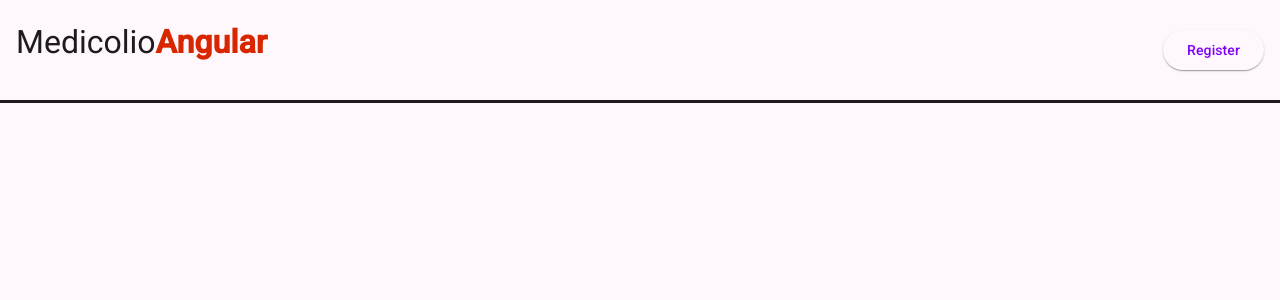
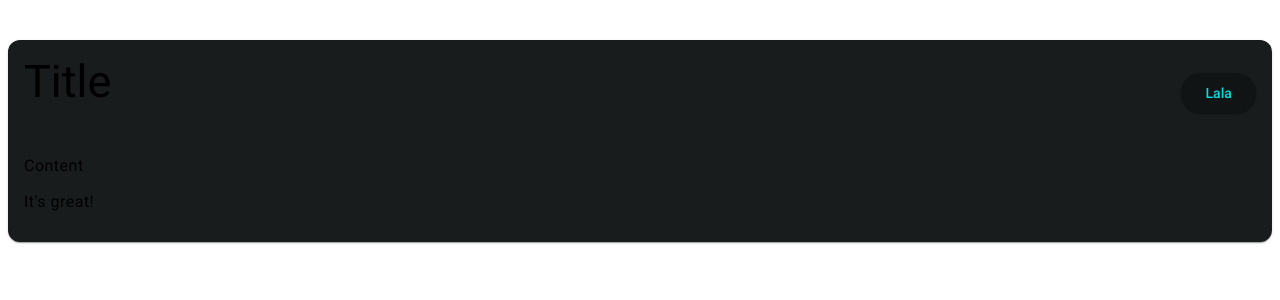
Before and after one commit to jknezevic1712/medicolio-ng, an Angular app: page / in a window 1280 px wide. Shown: the top 300 px of the page. Built offline with nearby package versions, Linux system fonts and the light colour scheme.

Commit message:
Changes:
Working on adding shared components.
Layout needs fixing because of incorrect UI displaying (header not shown).

```diff
--- a/src/app/app.component.html
+++ b/src/app/app.component.html
@@ -1 +1,17 @@
-<router-outlet />
+<main>
+  <!-- <router-outlet /> -->
+
+  <section class="homepage">
+    <base-card>
+      <div header class="homepage-card-header">
+        <h2>Title</h2>
+        <base-button>Lala</base-button>
+      </div>
+
+      <div content class="homepage-card-content">
+        <p>Content</p>
+        <p>It's great!</p>
+      </div>
+    </base-card>
+  </section>
+</main>
--- a/src/app/app.component.sass
+++ b/src/app/app.component.sass
@@ -1,5 +1,12 @@
-.app
-  height: 100%
-  min-height: 100vh
+.homepage
+  width: 100%
+  max-width: 1536px
+  margin: 0 auto
+  padding-top: 2rem
+
+.homepage-card-header
+  width: 100%
   display: flex
-  flex-direction: column
+  justify-content: space-between
+  align-items: center
+  padding-bottom: 1.5rem
--- a/src/app/app.component.ts
+++ b/src/app/app.component.ts
@@ -1,10 +1,14 @@
 import { Component } from '@angular/core';
+// components
+import { BaseCardComponent } from '@/components/shared/base-card/base-card.component';
+import { BaseButtonComponent } from '@/components/shared/base-button/base-button.component';
+// utils
 import { RouterOutlet } from '@angular/router';
 
 @Component({
   selector: 'app-root',
   standalone: true,
-  imports: [RouterOutlet],
+  imports: [RouterOutlet, BaseCardComponent, BaseButtonComponent],
   templateUrl: './app.component.html',
   styleUrl: './app.component.sass',
 })
--- a/src/app/page-not-found/page-not-found.component.ts
+++ b/src/app/page-not-found/page-not-found.component.ts
@@ -1,15 +1,15 @@
 import { Component } from '@angular/core';
 // components
+import { BaseButtonComponent } from '@/components/shared/base-button/base-button.component'; // utils
+// utils
 import { Location } from '@angular/common';
-// utils
-import { BaseButton } from '@/components/shared/base-button/base-button.component';
 
 @Component({
   standalone: true,
   selector: 'page-not-found',
   templateUrl: 'page-not-found.component.html',
   styleUrl: 'page-not-found.component.sass',
-  imports: [BaseButton],
+  imports: [BaseButtonComponent],
 })
 export class PageNotFoundComponent {
   constructor(private location: Location) {}
--- a/src/components/header/header.component.ts
+++ b/src/components/header/header.component.ts
@@ -1,6 +1,6 @@
 import { Component } from '@angular/core';
 // components
-import { BaseButton } from '@components/shared/base-button/base-button.component';
+import { BaseButtonComponent } from '@components/shared/base-button/base-button.component';
 import { LibraryTitle } from './library-title/library-title.component';
 
 @Component({
@@ -8,7 +8,7 @@ import { LibraryTitle } from './library-title/library-title.component';
   selector: 'the-header',
   templateUrl: 'header.component.html',
   styleUrl: 'header.component.sass',
-  imports: [BaseButton, LibraryTitle],
+  imports: [BaseButtonComponent, LibraryTitle],
 })
 export default class HeaderComponent {
   userExists = false;
--- a/src/components/layout/layout.component.html
+++ b/src/components/layout/layout.component.html
@@ -1,7 +1,5 @@
-<div class="app">
+<main>
   <the-header />
 
-  <main>
-    <router-outlet />
-  </main>
-</div>
+  <router-outlet />
+</main>
--- a/src/components/layout/layout.component.sass
+++ b/src/components/layout/layout.component.sass
@@ -16,7 +16,8 @@ body
   background-color: var(--mat-app-background-color)
   color: var(--mat-app-text-color)
 
-.app
+main
+  width: 100%
   height: 100%
   min-height: 100vh
   display: flex
@@ -25,3 +26,7 @@ body
 a
   text-decoration: none
   color: inherit
+
+h1, h2, h3, h4, h5
+  margin: 0!important
+  padding: 0!important
--- a/src/components/shared/base-button/base-button.component.ts
+++ b/src/components/shared/base-button/base-button.component.ts
@@ -9,7 +9,7 @@ import { MatButtonModule } from '@angular/material/button';
   templateUrl: 'base-button.component.html',
   imports: [MatButtonModule, CommonModule],
 })
-export class BaseButton {
+export class BaseButtonComponent {
   @Input({ required: false }) to?: string;
   @Input({ required: false }) color?: 'primary' | 'destructive';
   @Input({ required: false }) disabled?: boolean;
--- /dev/null
+++ b/src/components/shared/base-card/base-card.component.html
@@ -0,0 +1,5 @@
+<mat-card>
+  <mat-card-header><ng-content select="[header]" /></mat-card-header>
+  <mat-card-content><ng-content select="[content]" /></mat-card-content>
+  <!-- <mat-card-actions><ng-content select="[actions]" /></mat-card-actions> -->
+</mat-card>
```
Also changed, not shown: src/components/shared/base-card/base-card.component.ts (added, +16 -0 lines), src/components/shared/base-card/base-card.component.sass (added).
